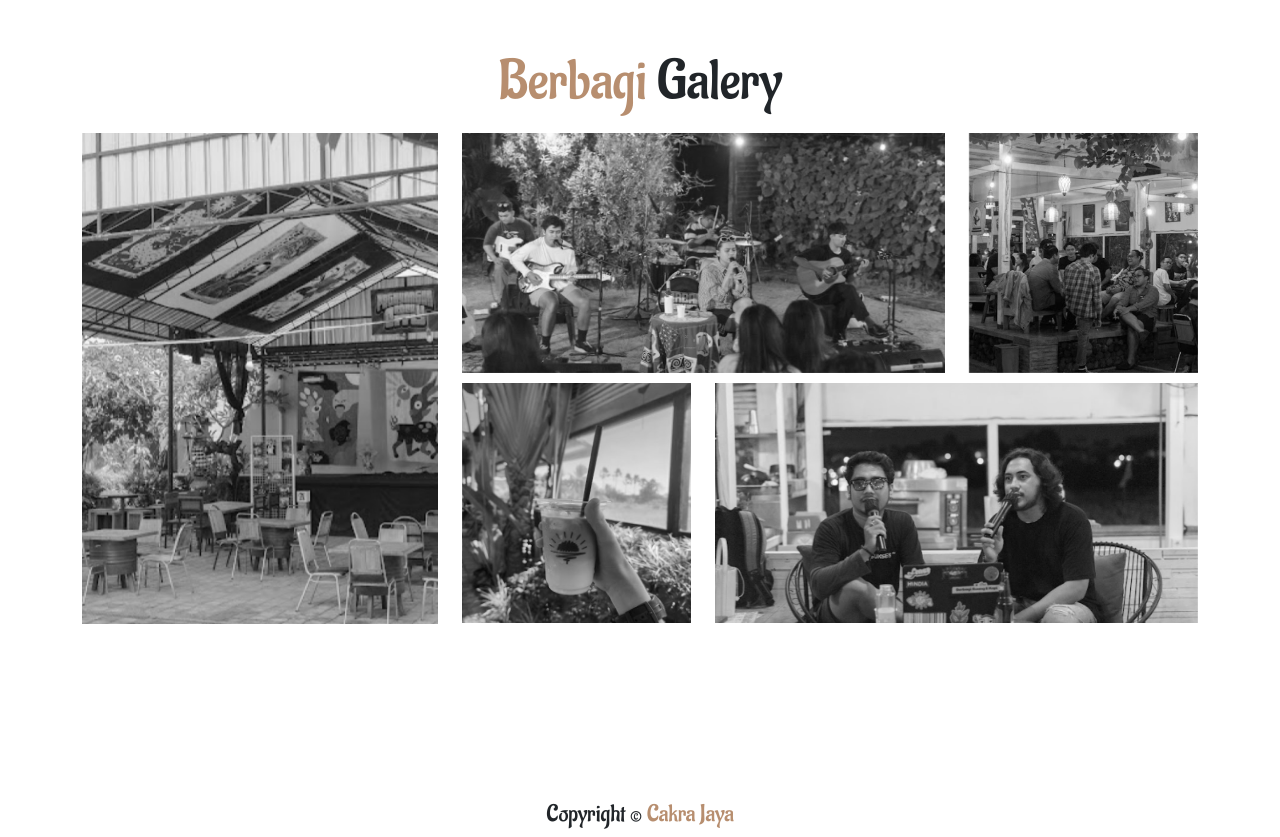
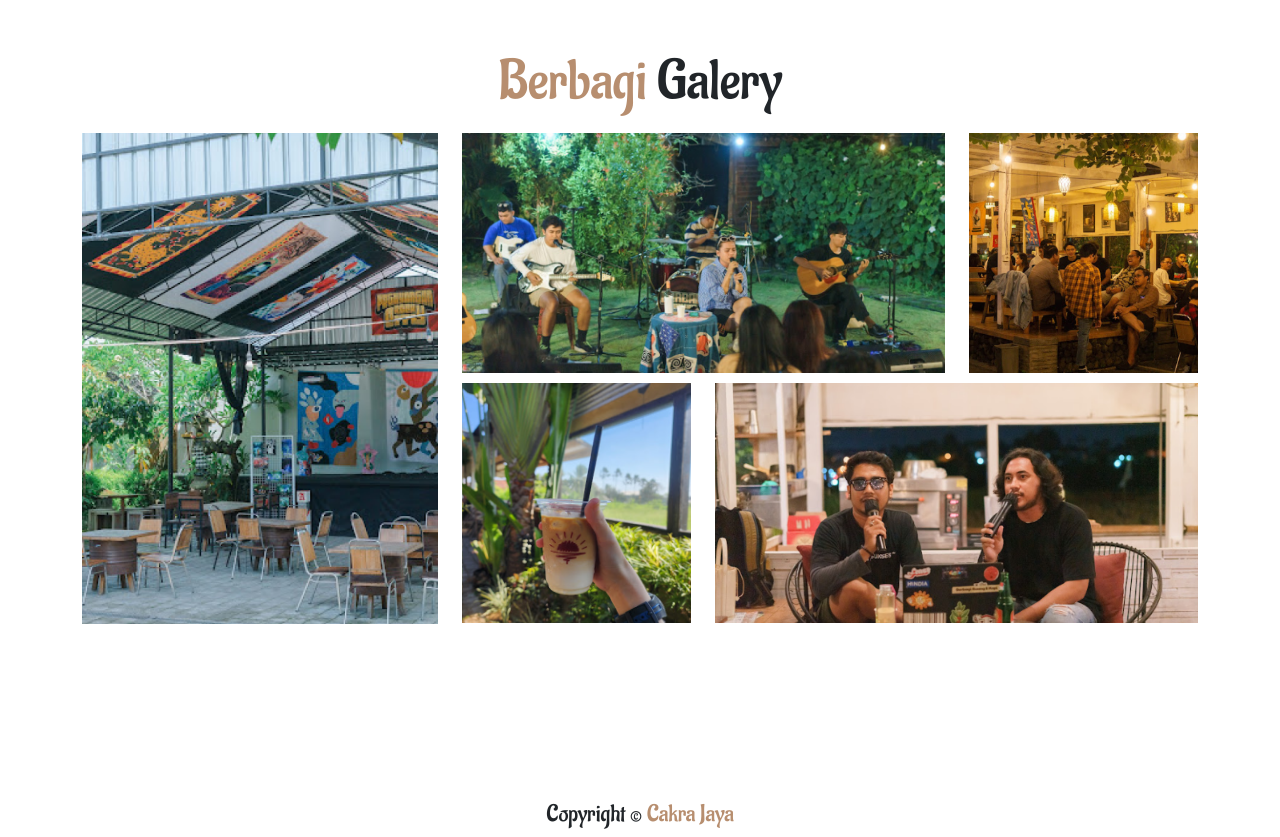
Before and after one commit to Gungcakra/Berbagi-Kopi-Web, a React (Vite) app: page / in a window 1280 px wide. Shown: the part 2560-3397 px from the top of the page. Built offline with nearby package versions, Linux system fonts and the light colour scheme.

Commit message:
remove filter galery

```diff
--- a/src/css/Galery.css
+++ b/src/css/Galery.css
@@ -51,9 +51,6 @@
     height: 15rem;
 }
 
-.img-box{
-    filter: grayscale(1);
-}
 .img-container {
     overflow: hidden;
 }
```
